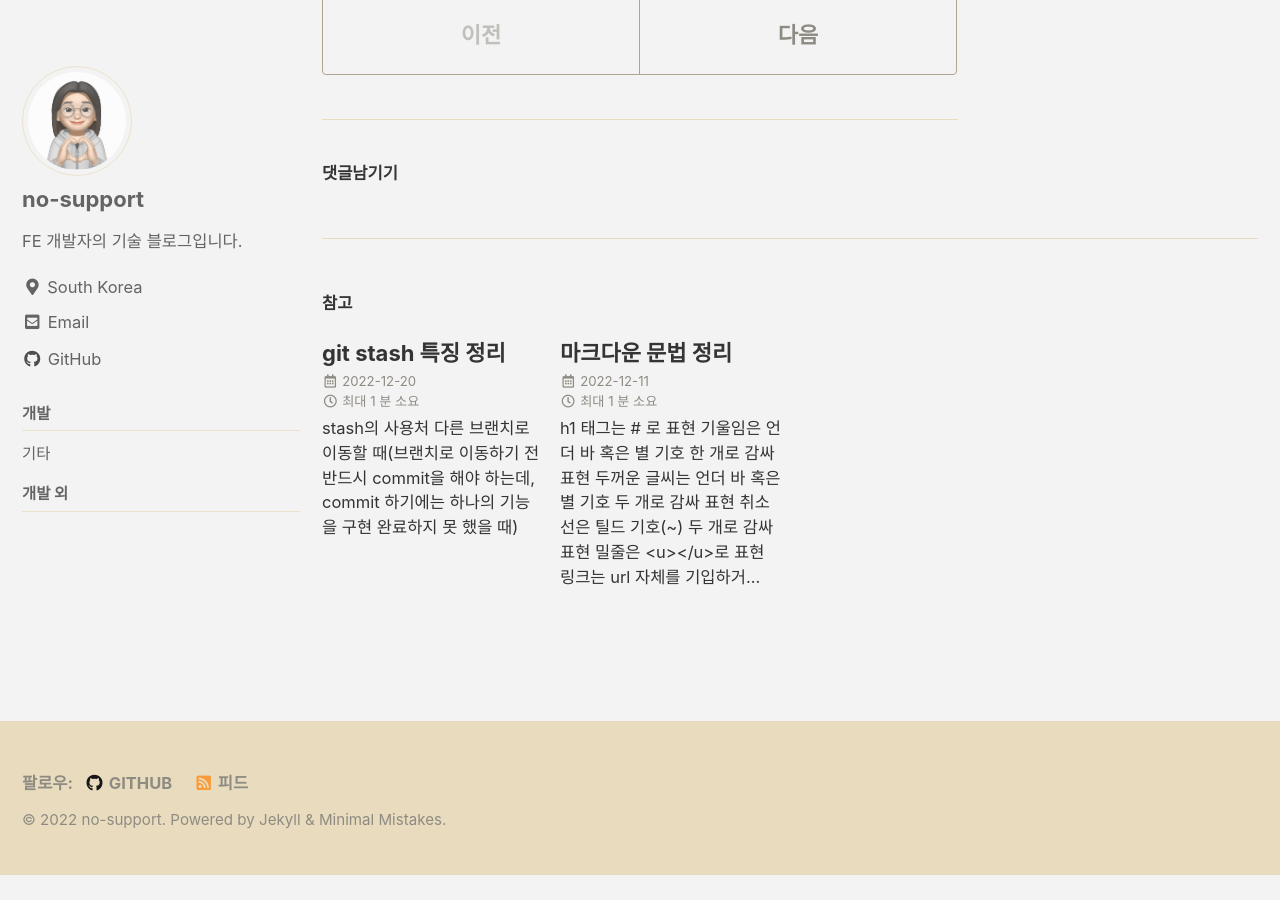
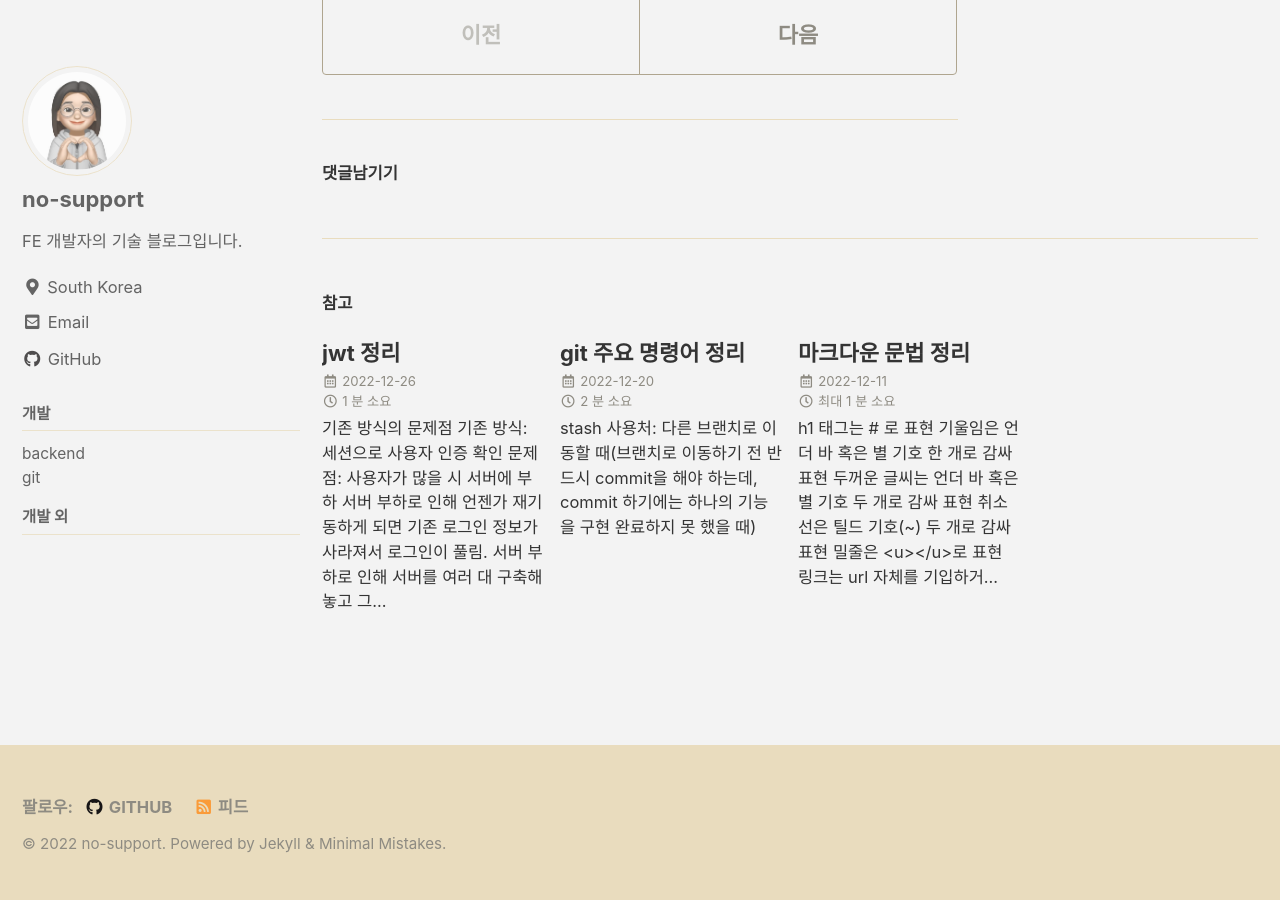
Before and after one commit to no-support/no-support.github.io, a Jekyll site: the page built from _posts/etc/2022-12-11-github-jekyll-blog-feature.md, in a window 1280 px wide and 900 px high, scrolled down 1090 px. Built offline with Jekyll 4.4.1, drawn with Linux system fonts in a browser that asks for light colours; cached includes are drawn as plain includes; some web fonts are replaced; comment, search, counter and statistics services are not loaded; before the commit the page ends 1965 px from its top, so only the background shows below that; some of the changed lines change nothing that is shown.

Commit message:
22/12/26 포스팅 작성

```diff
--- a/_data/navigation.yml
+++ b/_data/navigation.yml
@@ -20,10 +20,10 @@ main:
 docs:
   - title: "개발"
     children:
-      - title: "기타"
-        url: /categories/#etc/
-  #     - title: "title"
-  #       url: "/url/"
+      - title: "backend"
+        url: "/categories/#backend"
+      - title: "git"
+        url: "/categories/#git"
   - title: "개발 외"
     #   url: //
     # children:
--- a/_posts/2022-12-20-git-stash-feature.md
+++ /dev/null
@@ -1,22 +0,0 @@
----
-layout: single
-title: "git stash 특징 정리"
-categories:
-  - git
-tags: [stash]
-# toc: true
-author_profile: true
-# search: false
-sidebar:
-  - nav: "docs"
----
-# stash의 사용처 #
- 다른 브랜치로 이동할 때(브랜치로 이동하기 전 반드시 commit을 해야 하는데, commit 하기에는 하나의 기능을 구현 완료하지 못 했을 때)
-
-## git stash 주요 명령어 ##
- - git stash: 임시 저장하기
- - git stash list: stash 목록 보기
- - git stash save "2022/12/20 feature->hot-fix로 이동 전 저장": 네이밍을 해주지 않을 시 인덱스 번호로 관리되기 때문에(최근 stash된 것이 index 0번에  - 저장됨) 네이밍할 것을 추천
- - git stash pop [--index ]: stash 꺼내기
- - git stash drop: stash 삭제하기
- - git stash clear: stash 목록 모두 지우기
--- /dev/null
+++ b/_posts/backend/2022-12-26-jwt.md
@@ -0,0 +1,29 @@
+---
+layout: single
+title: "jwt 정리"
+categories:
+  - backend
+tags: [jwt]
+toc: false
+author_profile: true
+sidebar:
+  - nav: "docs"
+---
+## 기존 방식의 문제점 ##
+  - 기존 방식: 세션으로 사용자 인증 확인
+  - 문제점:
+    - 사용자가 많을 시 서버에 부하
+    - 서버 부하로 인해 언젠가 재기동하게 되면 기존 로그인 정보가 사라져서 로그인이 풀림.
+    - 서버 부하로 인해 서버를 여러 대 구축해놓고 그 앞에 로드 밸런서를 두면 특정 사용자의 a 요청은 server1로 가고, b 요청은 server2로 갈 수 있다. 그런데 이 때 로그인을 서버 1에서 해뒀다면, b 요청이 마침 로그인한 사용자만 접근 가능한 페이지일 경우 사용자 입장에선 로그인을 했지만 로그인을 하지 못한 것으로 처리되어 페이지를 볼 수 없게 된다.
+    - 대안으로 sticky session이라 해서 한 번 서버 1에서 로그인한 사용자는 계속 서버 1에 요청하도록 할 수도 있지만, 근본적으로 서버에 부하를 주는 방식인 session을 사용하지 않는 것도 한 가지 대안이다. 그 것이 jwt다.
+## jwt ##
+  - 로그인 인증 완료했다는 정보를 사용자의 요청 시 토큰과 함께 보낸다.
+  - jwt 구성: header.payload.verify signature 부로 구성
+    - header: 토큰 타입(jwt. 고정값), 암호화 방식 지정(ex HS256)
+    - payload: json 형식으로 짜여진 사용자 권한의 범위, 토큰 발급자, 토큰 유효 일자 등의 정보(Claim)를 Base64로 인코딩하여 일련의 문자열로 만든다(쉽게 디코딩할 수 있으므로 여기까진 보안상 안전하다고 할 수 없다).
+    - verify signature: header, payload, 서버가 갖고 있는 salt값을 지정된 암호화 방식으로 암호화하여 생성된 값.
+  - 특징: stateless(시간에 따라 바뀌는 상태값을 가지지 않음. (vs session 방식: stateful)
+  - 문제점: https 환경을 구축하지 않았을 시 header, payload, verify signiture가 담긴 jwt 정보가 통째로 유출될 수 있다. 개발 서버가 아닌 운영 서버에선 https 환경이 필수적으로 선구축되어 있어야 한다.
+
+## 새로 깨달은 점 ##
+  - jwt가 서버에 부하를 주지 않기 위해 쓰이는 기술이라고만 알았지, 사실 jwt 방식 이전에 심플한 대안으로 서버를 여러 대를 구축하는 방법은 그것대로 문제가 있었고, 그 문제에 대한 해결책의 한계도 있어서 jwt를 쓴다는 것까지는 모르고 있었다.
--- a/_posts/2022-12-11-github-jekyll-blog-feature.md
+++ b/_posts/etc/2022-12-11-github-jekyll-blog-feature.md
@@ -4,7 +4,7 @@ title: "jekyll 엔진 기반 깃허브 블로그 특징 정리"
 categories:
   - git
 tags: [github]
-# toc: true
+toc: false
 author_profile: true
 # search: false
 sidebar:
--- /dev/null
+++ b/_posts/etc/2022-12-20-git-commands.md
@@ -0,0 +1,54 @@
+---
+layout: single
+title: "git 주요 명령어 정리"
+categories:
+  - git
+tags: [stash]
+# toc: true
+author_profile: true
+# search: false
+sidebar:
+  - nav: "docs"
+---
+# stash #
+ 사용처: 다른 브랜치로 이동할 때(브랜치로 이동하기 전 반드시 commit을 해야 하는데, commit 하기에는 하나의 기능을 구현 완료하지 못 했을 때)
+
+## git stash 주요 명령어 ##
+ - git stash save "2022/12/20 feature->hot-fix로 이동 전 저장": 네이밍을 해주지 않을 시 인덱스 번호로 관리되기 때문에(최근 stash된 것이 index 0번에  - 저장됨) 네이밍할 것을 추천
+ - git stash: 네이밍하지 않고 임시 저장하기
+ - git stash list: stash 목록 보기
+ - git stash pop [--index ]: 최근 stash 꺼내기, --index {n}번 째 stash 꺼내기
+ - git stash drop &lt;index&gt;: 해당 stash 삭제하기
+ - git stash clear: stash 목록 모두 지우기
+
+ # commit --amend 옵션 #
+ 사용처: 최근 커밋 메시지 변경
+ 특징: 최근 커밋의 해시 코드가 변경됨
+ ## git 사용례 ##
+  - 최근 커밋에 새 작업을 하거나 하지 않은 상태에서 git commit --amend -m "새 커밋 메시지" -> 기존 커밋이 새 커밋 메시지로 덮어짐
+
+
+
+
+git switch <hashcode> --detach: 돌아가서 잠깐 보기만 하고 오려는 용도. head가 브랜치를 참조하지 않고 커밋 버전을 직접 참조하고 있기 때문에 bash 프롬프트에 ((해시코드...)) 이렇게 보인다.
+git switch main: 돌아오기. 이 때 보기만 하고 오려다가 수정도 했다면 돌아갈 수 없고(Aborting), 커밋을 하거나 stash로 보관하라고 뜸
+ - git commit -am "switch --detach된 상태에서 작업함" -> 새 커밋 아이디 생성되며 bash 프롬프트에 ((새 해시코드...)) 이렇게 보인다. 즉 head가 새 커밋을 참조하게 된다.
+   이후 git switch main으로 돌아왔을 때 새 해시코드가 git log --oneline 기록에 없다. main 브랜치로 이동한 상태에서 git merge <hashcode>를 통해 병합하여 해결한다.
+   깃 로그 내역은 '이전 커밋 -> switch --detach해서 만든 커밋 -> 둘을 병합하며 생성된 새 커밋'으로 된다.
+
+git restore <a.txt>: a.txt 파일 최신 커밋 버전으로 복구
+git restore --source <hashcode> <a.txt>: a.txt 파일을 해당 커밋 버전으로 복구
+
+
+git restore --staged a.txt: 스테이징되었던 a.txt파일 스테이징 취소
+
+
+revert: 새 커밋을 만들며 이전 버전으로 돌아감
+예시)
+로그 상황: a(initial commit) - b - c - d(head->main)
+git revert b: 새 커밋(e) 생성되며(a - b - c - d - e), 이전으로 즉 a로 돌아감(돌아가면서 d와 a 버전에 충돌이 있을 수 있으며, 충돌이 없다 해도 revert의 특성 상 새 커밋이 생김).
+
+
+reset은 head가 참조하던 브랜치가 참조하던 커밋을 바꾸는 것이다.
+a(initial commit) - b - c - d(head->main)일 때, git reset --hard b을 했다 해도, git reset --hard c또는 d로 다시 앞으로 갈 수 있고, d로 왔을 때 git log --oneline으로 보면 예전과 같다.
+만약 reset --hard b에서 새 커밋을 생성(e)하였다면, git reset --hard d를 한 후 git merge할 수 있다.(f). 깃 로그로 확인해보면 a - b - c - d - e - f로 나와있다.
```
Also changed, not shown: _posts/etc/2022-12-11-markdown-grammar.md (renamed from _posts/2022-12-11-markdown-grammar.md).
